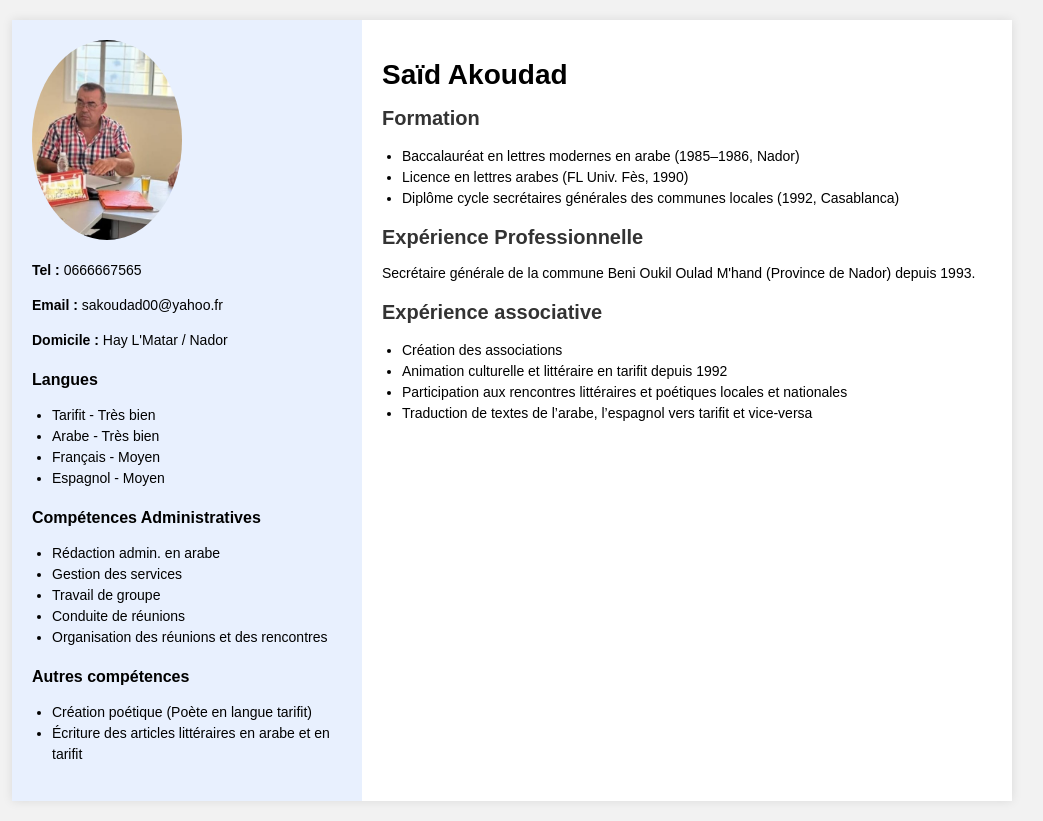
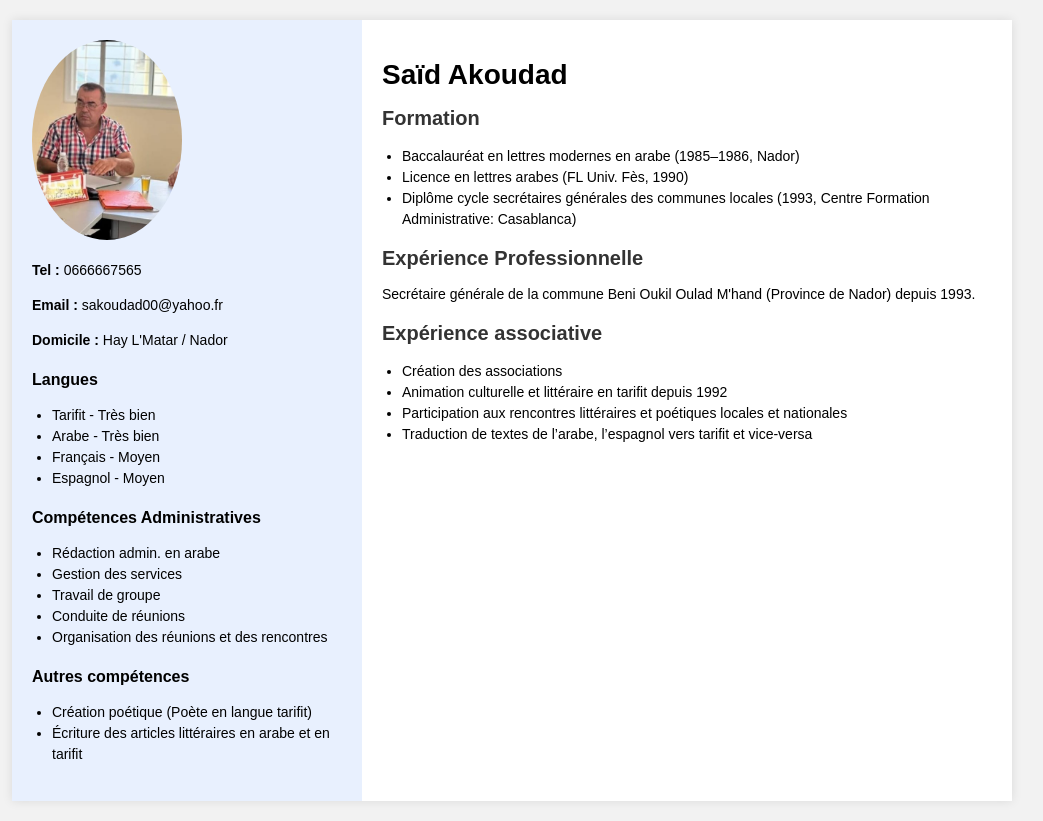
Before and after one commit to akdiae97/cv-akoudad, a plain HTML site: page index.html in a window 1280 px wide. Shown: the whole page, without its empty margins (128-1171 px from the left). Drawn offline with Linux system fonts and the light colour scheme.

Commit message:
Update index.html

```diff
--- a/index.html
+++ b/index.html
@@ -58,7 +58,7 @@
         <ul>
           <li>Baccalauréat en lettres modernes en arabe (1985–1986, Nador)</li>
           <li>Licence en lettres arabes (FL Univ. Fès, 1990)</li>
-          <li>Diplôme cycle secrétaires générales des communes locales (1992, Casablanca)</li>
+          <li>Diplôme cycle secrétaires générales des communes locales (1993, Centre Formation Administrative: Casablanca)</li>
         </ul>
       </div>
 
```
